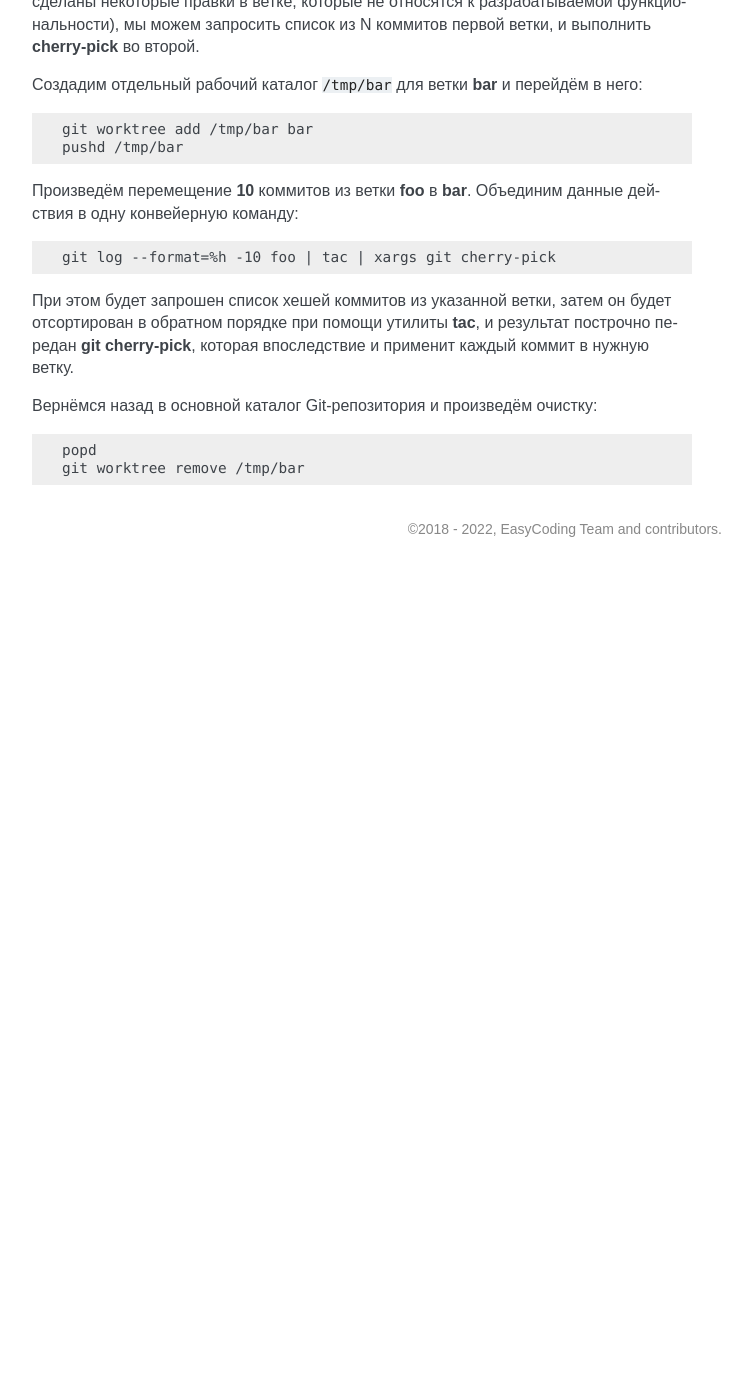
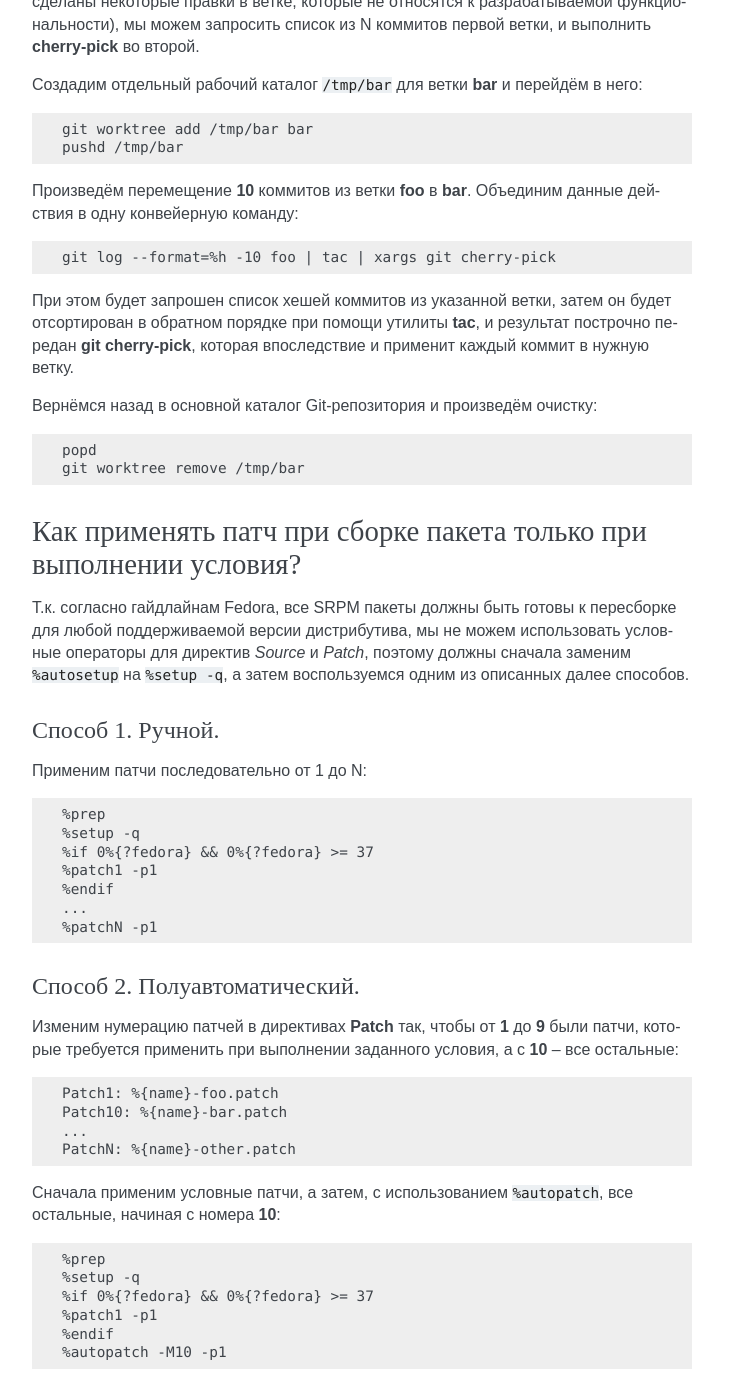
Before and after one commit to RussianFedora/FAQ, a Sphinx documentation site: the page built from source/development.rst, in a window 1280 px wide and 1400 px high, scrolled down 30447 px. Shown: the whole window, without its empty margins (388-1137 px from the left). Built offline with Sphinx 7.4.7, drawn with Linux system fonts in a browser that asks for light colours; comment, search, counter and statistics services are not loaded; before the commit the page ends 31014 px from its top, so only the background shows below that; some of the changed text lies outside the part shown.

Commit message:
Added a new rpmbuild-conditional-patch question.

```diff
--- a/source/development.rst
+++ b/source/development.rst
@@ -1721,3 +1721,49 @@ Rawhide:
 
     popd
     git worktree remove /tmp/bar
+
+.. index:: rpmbuild, patch, spec
+.. _rpmbuild-conditional-patch:
+
+Как применять патч при сборке пакета только при выполнении условия?
+======================================================================
+
+Т.к. согласно гайдлайнам Fedora, все SRPM пакеты должны быть готовы к пересборке для любой поддерживаемой версии дистрибутива, мы не можем использовать условные операторы для директив *Source* и *Patch*, поэтому должны сначала заменим ``%autosetup`` на ``%setup -q``, а затем воспользуемся одним из описанных далее способов.
+
+Способ 1. Ручной.
+^^^^^^^^^^^^^^^^^^^^^
+
+Применим патчи последовательно от 1 до N:
+
+.. code-block:: text
+
+    %prep
+    %setup -q
+    %if 0%{?fedora} && 0%{?fedora} >= 37
+    %patch1 -p1
+    %endif
+    ...
+    %patchN -p1
+
+Способ 2. Полуавтоматический.
+^^^^^^^^^^^^^^^^^^^^^^^^^^^^^^^^^
+
+Изменим нумерацию патчей в директивах **Patch** так, чтобы от **1** до **9** были патчи, которые требуется применить при выполнении заданного условия, а с **10** -- все остальные:
+
+.. code-block:: text
+
+    Patch1: %{name}-foo.patch
+    Patch10: %{name}-bar.patch
+    ...
+    PatchN: %{name}-other.patch
+
+Сначала применим условные патчи, а затем, с использованием ``%autopatch``, все остальные, начиная с номера **10**:
+
+.. code-block:: text
+
+    %prep
+    %setup -q
+    %if 0%{?fedora} && 0%{?fedora} >= 37
+    %patch1 -p1
+    %endif
+    %autopatch -M10 -p1
```
